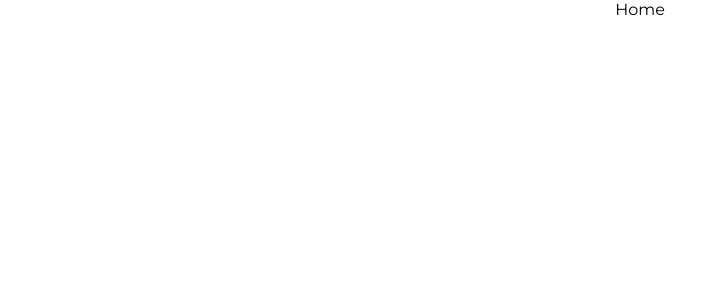
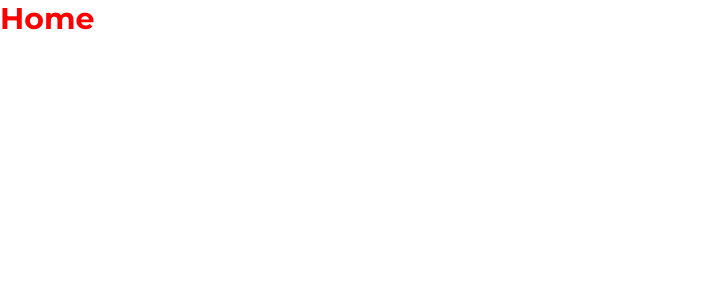
Before and after one commit to HamidTech360/swiftTelecoms, a React (Vite) app: page / in a window 1280 px wide. Shown: the top 300 px of the page, without its empty margins (0-725 px from the left). Built offline with nearby package versions, Linux system fonts and the light colour scheme.

Commit message:
adding a template

```diff
--- /dev/null
+++ b/src/screens/Home/home.style.ts
@@ -0,0 +1,8 @@
+import styled from "styled-components";
+
+export const TestDiv = styled.div.attrs({
+    className:'font-bold'
+})`
+    font-size:30px;
+    color:red;
+`
--- a/src/screens/Home/index.tsx
+++ b/src/screens/Home/index.tsx
@@ -1,10 +1,10 @@
-
+import { TestDiv } from "./home.style";
 
 const Home = () => {
     return (
-        <div className='text-center'>
+        <TestDiv>
             Home
-        </div>
+        </TestDiv>
      );
 }
 
```
